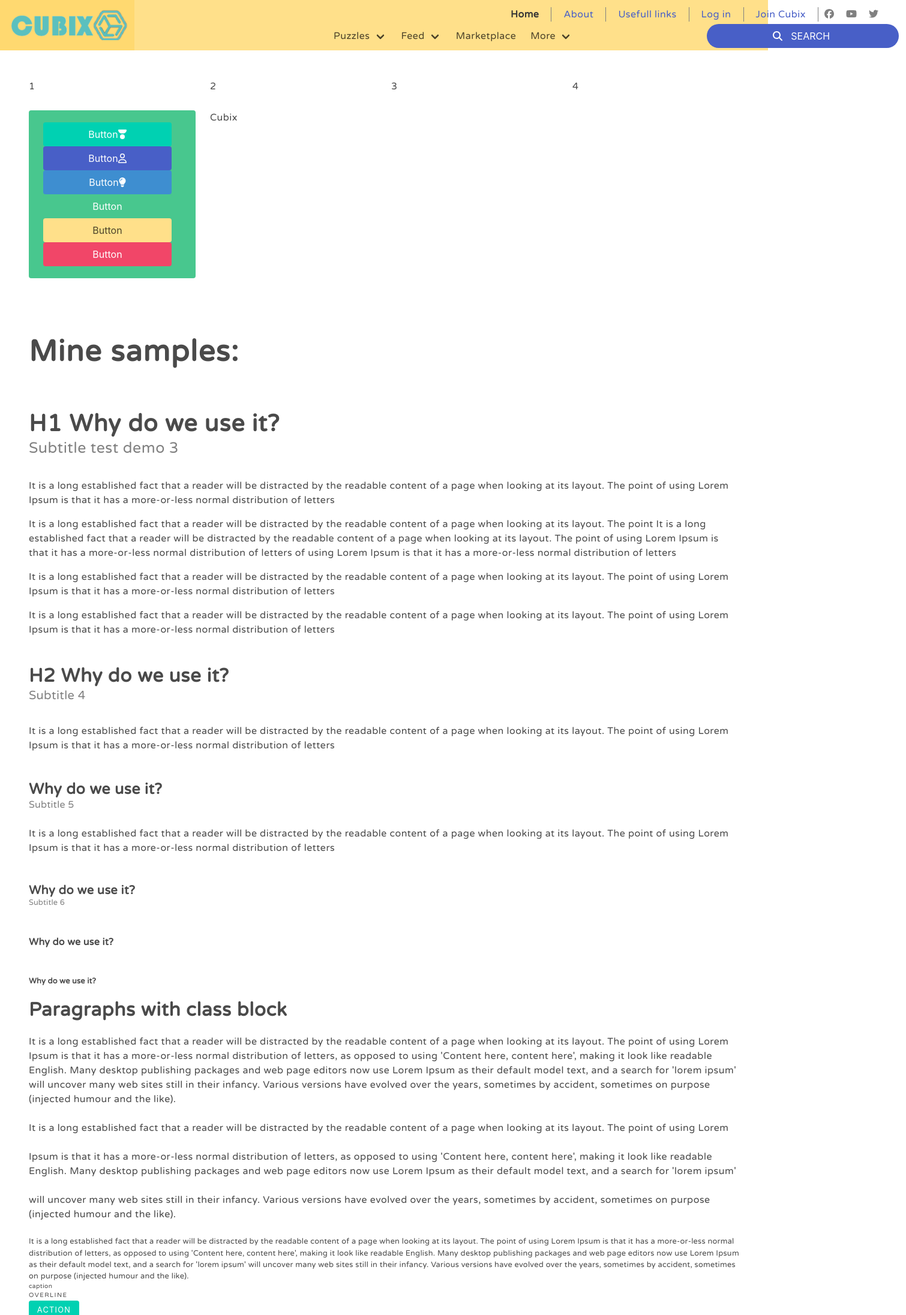
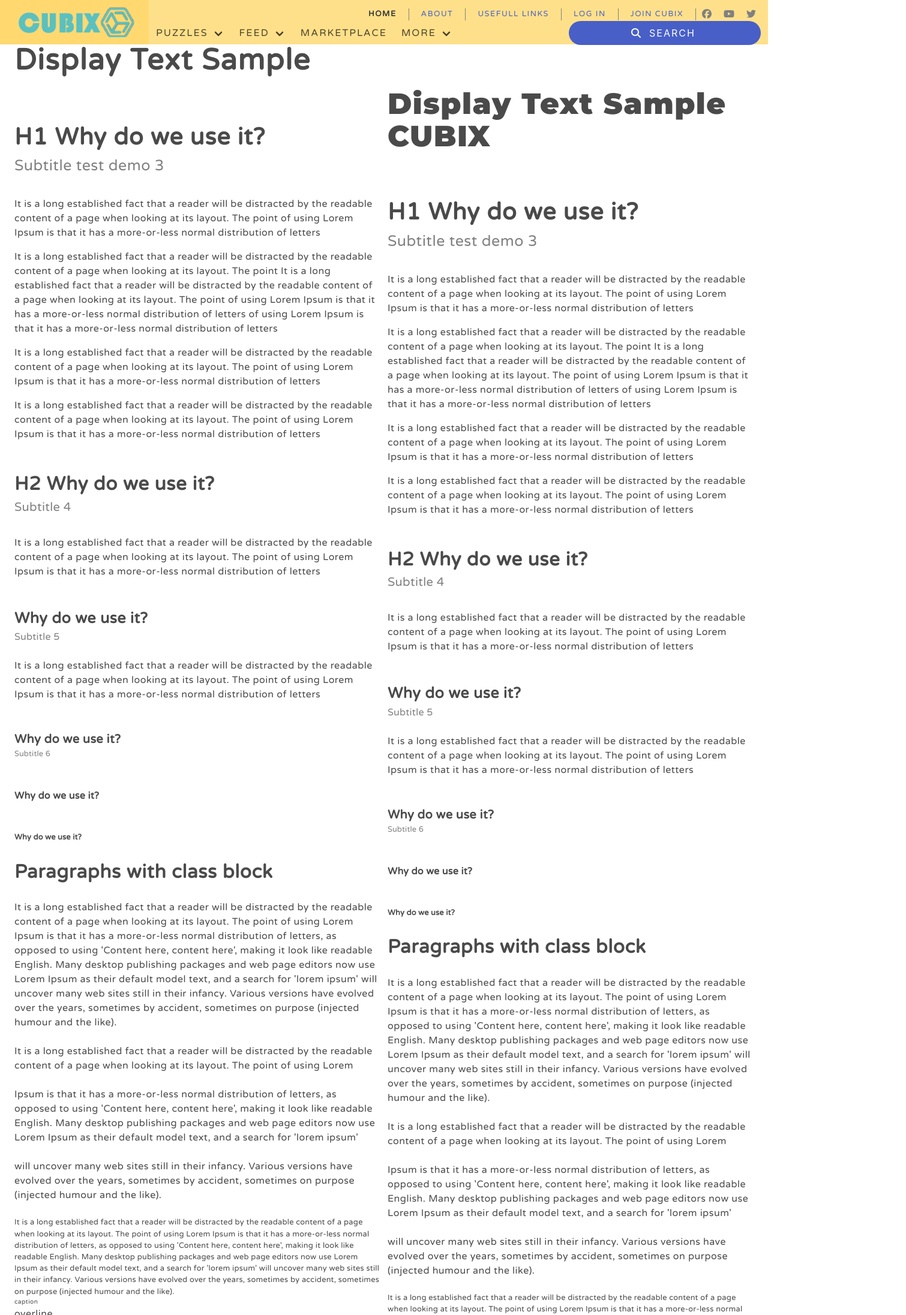
Before and after one commit to a-spasov/cubix, a Vue app: page / in a window 1280 px wide. Shown: the top 2193 px of the page at 60% size, 1510 px wide, since content can reach past the window. Built offline with nearby package versions, Linux system fonts and the light colour scheme.

Commit message:
setup project: typography

```diff
--- a/src/assets/sass/bulma-overwrites.scss
+++ b/src/assets/sass/bulma-overwrites.scss
@@ -3,6 +3,7 @@
 @import "../../../node_modules/bulma/sass/utilities/functions.sass";
 
 // --break points--
+$gap: 24px;
 $widescreen: 1280px;
 $fullhd: 1920px;
 
@@ -48,7 +49,6 @@ $spacing-values: (
 
 // $family-sans-serif: 'Arial', sans-serif;
 // $success: red;
-// $gap: 60px;
 
 
 @import "../../../node_modules/bulma/bulma.sass";
--- a/src/assets/sass/typography.scss
+++ b/src/assets/sass/typography.scss
@@ -1,7 +1,11 @@
 @import url('https://fonts.googleapis.com/css2?family=Varela+Round&display=swap');
+@import url('https://fonts.googleapis.com/css2?family=Montserrat:wght@900&display=swap');
 
 :root {
   --font-primary: 'Varela Round', sans-serif;
+  --font-secondary: 'Montserrat', sans-serif;
+  ;
+
 
   /* base values */
   --text-base-size: 1em;
@@ -51,6 +55,14 @@ body,
   letter-spacing: 1.5px;
 }
 
+.display-2 {
+  font-family: var(--font-secondary);
+  font-size: var(--text-xxxl);
+  font-weight: 900;
+  line-height: 110%;
+  letter-spacing: 1.5px;
+}
+
 h1,
 .title-1 {
   font-size: var(--text-xxl);
@@ -91,7 +103,7 @@ h6,
   h#{$i},
   .title-#{$i} {
     font-weight: 700;
-    line-height: 110%;
+    line-height: 150%;
   }
 }
 
@@ -136,9 +148,23 @@ h6,
   letter-spacing: 0.4px;
 }
 
-.overline {
-  font-size: var(--text-xxs);
+.overline-1 {
+  font-size: var(--text-s);
+  text-transform: uppercase;
+  line-height: 150%;
+  letter-spacing: 2px;
+}
+
+.overline-2 {
+  font-size: var(--text-xs);
   text-transform: uppercase;
   line-height: 150%;
   letter-spacing: 1.5px;
 }
+
+.overline-3 {
+  font-size: var(--text-xxs);
+  text-transform: uppercase;
+  line-height: 150%;
+  letter-spacing: 1px;
+}
--- a/src/components/layout/SiteHeader.vue
+++ b/src/components/layout/SiteHeader.vue
@@ -1,30 +1,30 @@
 <template>
   <header>
-    <nav class="navbar is-warning" role="navigation" aria-label="main navigation" style="width: 100%;">
+    <nav class="navbar is-warning" role="navigation" aria-label="main navigation" style="display: flex; justify-content: space-between;">
       <div class="navbar-brand">
-        <a class="navbar-item" href="https://bulma.io">
+        <a class="navbar-item" href="https://bulma.io" style="padding: 12px 24px;">
           <img src="../../assets/images/logo2.png" style="max-height: 100%" width="200">
         </a>
       </div>
-      <div style="width: 100%; padding: 6px 20px;">
-        <nav class="level" style="height: 36px; margin: 0; width: 100%">
+      <div style="display: flex; flex-direction: column; width: 100%;">
+        <nav class="level" style="height: 36px; margin: 0; display: flex; align-items: flex-end;">
           <div class="level-right" style="margin-left: auto">
-            <p class="level-item" style="border-right: 1px solid gray; padding: 0 20px; margin: 0;"><strong>Home</strong>
+            <p class="level-item overline-2" style="border-right: 1px solid gray; padding: 0 20px; margin: 0;"><strong>Home</strong>
             </p>
-            <p class="level-item" style="border-right: 1px solid gray; padding: 0 20px; margin: 0;"><a>About</a></p>
-            <p class="level-item" style="border-right: 1px solid gray; padding: 0 20px; margin: 0;"><a>Usefull links</a>
+            <p class="level-item overline-2" style="border-right: 1px solid gray; padding: 0 20px; margin: 0;"><a>About</a></p>
+            <p class="level-item overline-2" style="border-right: 1px solid gray; padding: 0 20px; margin: 0;"><a>Usefull links</a>
             </p>
-            <p class="level-item" style="border-right: 1px solid gray; padding: 0 20px; margin: 0;"><a>Log in</a></p>
-            <p class="level-item" style="border-right: 1px solid gray; padding: 0 20px; margin: 0;"><a>Join Cubix</a></p>
+            <p class="level-item overline-2" style="border-right: 1px solid gray; padding: 0 20px; margin: 0;"><a>Log in</a></p>
+            <p class="level-item overline-2" style="border-right: 1px solid gray; padding: 0 20px; margin: 0;"><a>Join Cubix</a></p>
             <p><font-awesome-icon icon="fa-brands fa-facebook" style="font-size: 1em; padding: 0 10px; color: gray;" /></p>
             <p><font-awesome-icon icon="fa-brands fa-youtube" style="font-size: 1em; padding: 0 10px; color: gray;" /></p>
             <p><font-awesome-icon icon="fa-brands fa-twitter" style="font-size: 1em; padding: 0 20px 0 10px; color: gray;" /></p>
           </div>
         </nav>
-        <div class="navbar-menu" style="height: 36px; align-self: flex-end;">
-          <div class="navbar-start" style="margin-left: 300px;">
+        <div class="navbar-menu" style="height: 36px; width: 100%; display: flex; justify-content: space-between;">
+          <div class="navbar-start" style="">
             <div class="navbar-item has-dropdown is-hoverable">
-              <a class="navbar-link">
+              <a class="navbar-link overline-1">
                 Puzzles
               </a>
               <div class="navbar-dropdown">
@@ -73,7 +73,7 @@
               </div>
             </div>
             <div class="navbar-item has-dropdown is-hoverable">
-              <a class="navbar-link">
+              <a class="navbar-link overline-1">
                 Feed
               </a>
               <div class="navbar-dropdown">
@@ -140,11 +140,11 @@
                 </div>
               </div>
             </div>
-            <a class="navbar-item">
+            <a class="navbar-item overline-1">
               Marketplace
             </a>
             <div class="navbar-item has-dropdown is-hoverable">
-              <a class="navbar-link">
+              <a class="navbar-link overline-1">
                 More
               </a>
 
@@ -164,8 +164,9 @@
                 </a>
               </div>
             </div>
-            <div class="navbar-item is-hoverable" style="margin-left: 200px;">
-              <button class="button is-rounded is-link" style="width: 320px;">
+          </div>
+          <div class="navbar-item is-hoverable" style="">
+            <button class="button is-rounded is-link overline-1" style="width: 320px;">
               <span class="icon is-small is-left" style="display: inline-block; margin-right: 10px;">
                 <font-awesome-icon icon="fa-solid fa-magnifying-glass" />
               </span>
@@ -235,7 +236,6 @@
               </div>
             </div>
           </div>
-          </div>
           <!-- <div class="navbar-end">
             <div class="navbar-item">
               <div class="field has-addons">
--- a/src/layouts/DesktopLayout.vue
+++ b/src/layouts/DesktopLayout.vue
@@ -7,7 +7,7 @@ import SiteFooter from '../components/layout/SiteFooter.vue';
 <template>
   <div class="desktop">
     <SiteHeader class="header" />
-    <aside class="section">
+    <!-- <aside class="section">
       <div class="columns is-desktop">
         <div class="column">1</div>
         <div class="column">2</div>
@@ -46,10 +46,10 @@ import SiteFooter from '../components/layout/SiteFooter.vue';
           <div>Cubix</div>
         </div>
       </div>
-    </aside>
-    <section class="main section" style="display: flex; flex-direction: row; column-gap: 48px;">
+    </aside> -->
+    <div class="container is-fullhd is-fluid" style="display: flex; flex-direction: row; column-gap: 12px;">
       <article style="flex: 1 1 0;">
-        <h1 class="display mb-72">Mine samples:</h1>
+        <h1 class="display mb-72">Display Text Sample</h1>
         <h1 class="">H1 Why do we use it?</h1>
         <p class="subtitle-3 mb-32">Subtitle test demo 3</p>
         <p class="mb-16">
@@ -119,7 +119,81 @@ import SiteFooter from '../components/layout/SiteFooter.vue';
 
         <button class="button btn is-primary">Action</button>
       </article>
-    </section>
+      <article style="flex: 1 1 0;">
+        <h1 class="display-2 mb-72 mt-72">Display Text Sample CUBIX</h1>
+        <h1 class="">H1 Why do we use it?</h1>
+        <p class="subtitle-3 mb-32">Subtitle test demo 3</p>
+        <p class="mb-16">
+          It is a long established fact that a reader will be distracted by the readable content of a page when looking at
+          its layout. The point of using Lorem Ipsum is that it has a more-or-less normal distribution of letters
+        </p>
+        <p class="mb-16">
+          It is a long established fact that a reader will be distracted by the readable content of a page when looking at
+          its layout. The point It is a long established fact that a reader will be distracted by the readable content of a page when looking at
+          its layout. The point of using Lorem Ipsum is that it has a more-or-less normal distribution of letters of using Lorem Ipsum is that it has a more-or-less normal distribution of letters
+        </p>
+        <p class="mb-16">
+          It is a long established fact that a reader will be distracted by the readable content of a page when looking at
+          its layout. The point of using Lorem Ipsum is that it has a more-or-less normal distribution of letters
+        </p>
+        <p class="mb-48">
+          It is a long established fact that a reader will be distracted by the readable content of a page when looking at
+          its layout. The point of using Lorem Ipsum is that it has a more-or-less normal distribution of letters
+        </p>
+        <h2>H2 Why do we use it?</h2>
+        <p class="subtitle-4 mb-32">Subtitle 4</p>
+        <p class="mb-48">
+          It is a long established fact that a reader will be distracted by the readable content of a page when looking at
+          its layout. The point of using Lorem Ipsum is that it has a more-or-less normal distribution of letters
+        </p>
+        <h3 class="">Why do we use it?</h3>
+        <p class="subtitle-5 mb-24">Subtitle 5</p>
+        <p class="mb-48">
+          It is a long established fact that a reader will be distracted by the readable content of a page when looking at
+          its layout. The point of using Lorem Ipsum is that it has a more-or-less normal distribution of letters
+        </p>
+        <h4>Why do we use it?</h4>
+        <p class="subtitle-6 mb-48">Subtitle 6</p>
+        <h5 class="mb-48">Why do we use it?</h5>
+        <h6 class="mb-24">Why do we use it?</h6>
+        <h2 class="mb-24">Paragraphs with class block</h2>
+        <p class="block">
+          It is a long established fact that a reader will be distracted by the readable content of a page when looking at
+          its layout. The point of using Lorem Ipsum is that it has a more-or-less normal distribution of letters, as
+          opposed to using 'Content here, content here', making it look like readable English. Many desktop publishing
+          packages and web page editors now use Lorem Ipsum as their default model text, and a search for 'lorem ipsum'
+          will uncover many web sites still in their infancy. Various versions have evolved over the years, sometimes by
+          accident, sometimes on purpose (injected humour and the like).
+        </p>
+        <p class="block">
+          It is a long established fact that a reader will be distracted by the readable content of a page when looking at
+          its layout. The point of using Lorem
+        </p>
+        <p class="block">Ipsum is that it has a more-or-less normal distribution of letters, as
+          opposed to using 'Content here, content here', making it look like readable English. Many desktop publishing
+          packages and web page editors now use Lorem Ipsum as their default model text, and a search for 'lorem ipsum'
+        </p>
+        <p class="block">
+          will uncover many web sites still in their infancy. Various versions have evolved over the years, sometimes by
+          accident, sometimes on purpose (injected humour and the like).
+        </p>
+        <p class="body-2">
+          It is a long established fact that a reader will be distracted by the readable content of a page when looking at
+          its layout. The point of using Lorem Ipsum is that it has a more-or-less normal distribution of letters, as
+          opposed to using 'Content here, content here', making it look like readable English. Many desktop publishing
+          packages and web page editors now use Lorem Ipsum as their default model text, and a search for 'lorem ipsum'
+          will uncover many web sites still in their infancy. Various versions have evolved over the years, sometimes by
+          accident, sometimes on purpose (injected humour and the like).
+        </p>
+        <p class="caption">caption</p>
+        <p class="overline-1">overline 1</p>
+        <p class="overline-2">overline 2</p>
+        <p class="overline-3">overline 3</p>
+
+
+        <button class="button btn is-primary">Action</button>
+      </article>
+    </div>
     <SiteFooter class="footer" />
   </div>
 </template>
```
Lines whose indentation alone changed are shown as unchanged.
